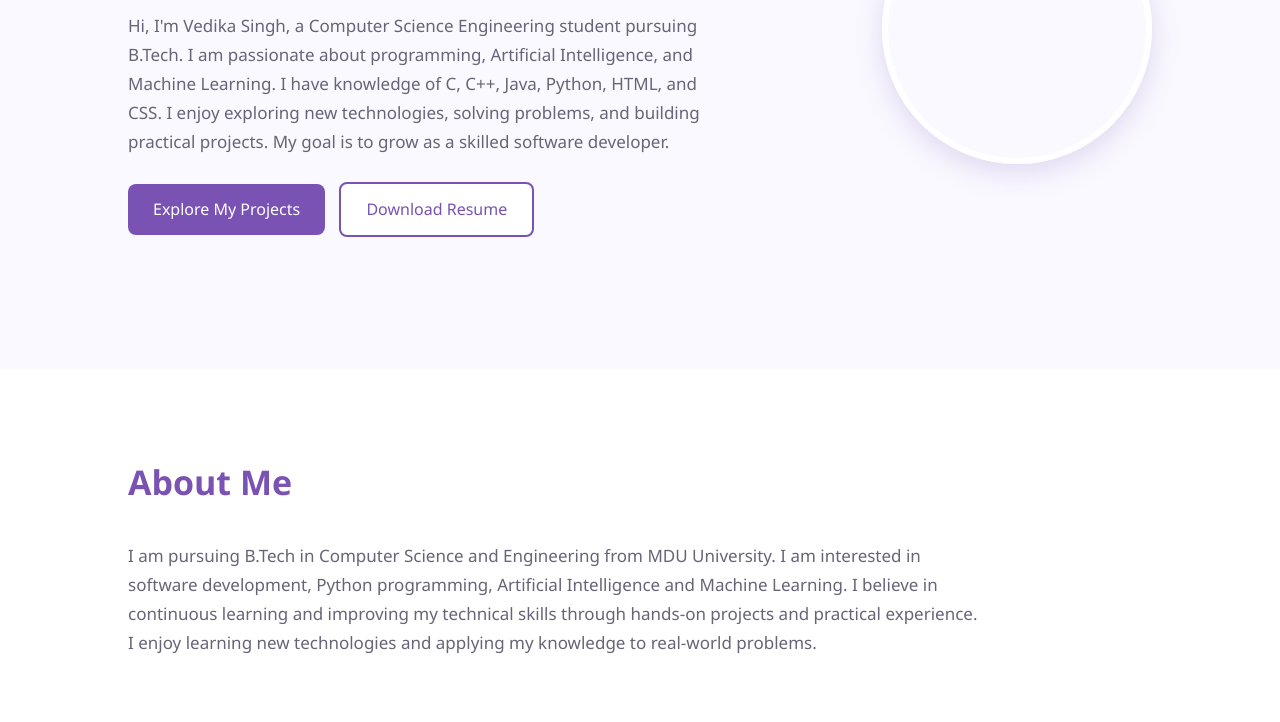
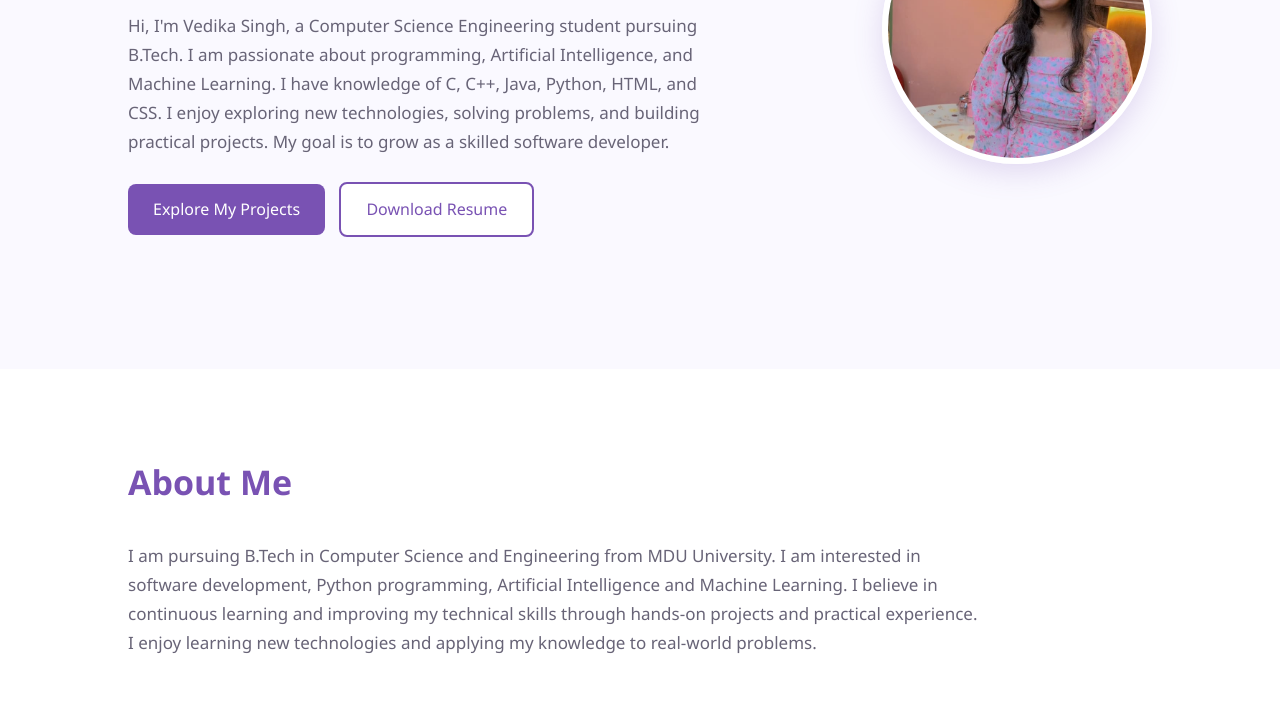
Before and after one commit to VedikaBuilds/my-portfolio, a plain HTML site: page index.html in a window 1280 px wide. Shown: the part 378-1100 px from the top of the page. Drawn offline with Linux system fonts and the light colour scheme.

Commit message:
Update index.html

```diff
--- a/index.html
+++ b/index.html
@@ -381,7 +381,7 @@
         </div>
 
         <img
-            src="images/profile.jpeg"
+            src="./profile.jpeg"
             alt="Vedika Singh"
             class="profile-img"
         >
```
